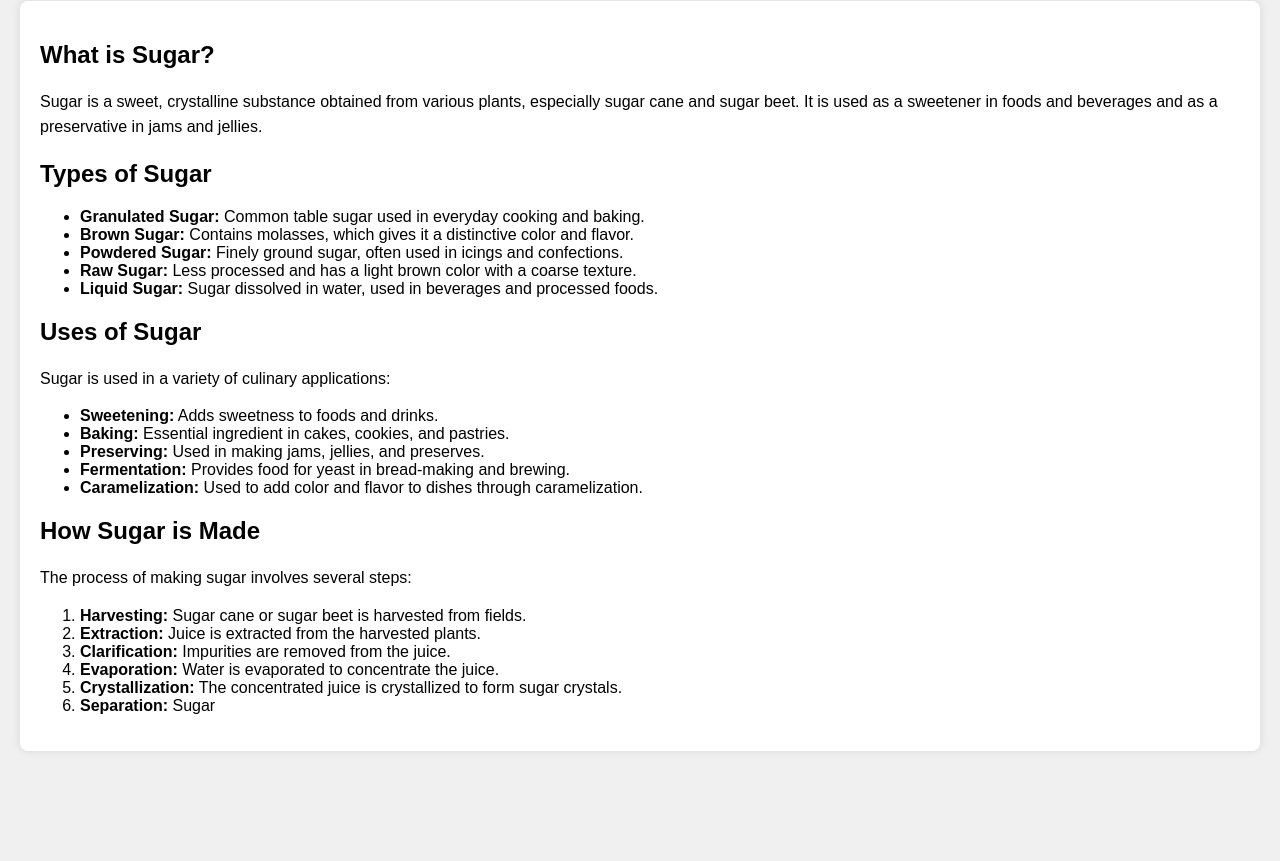
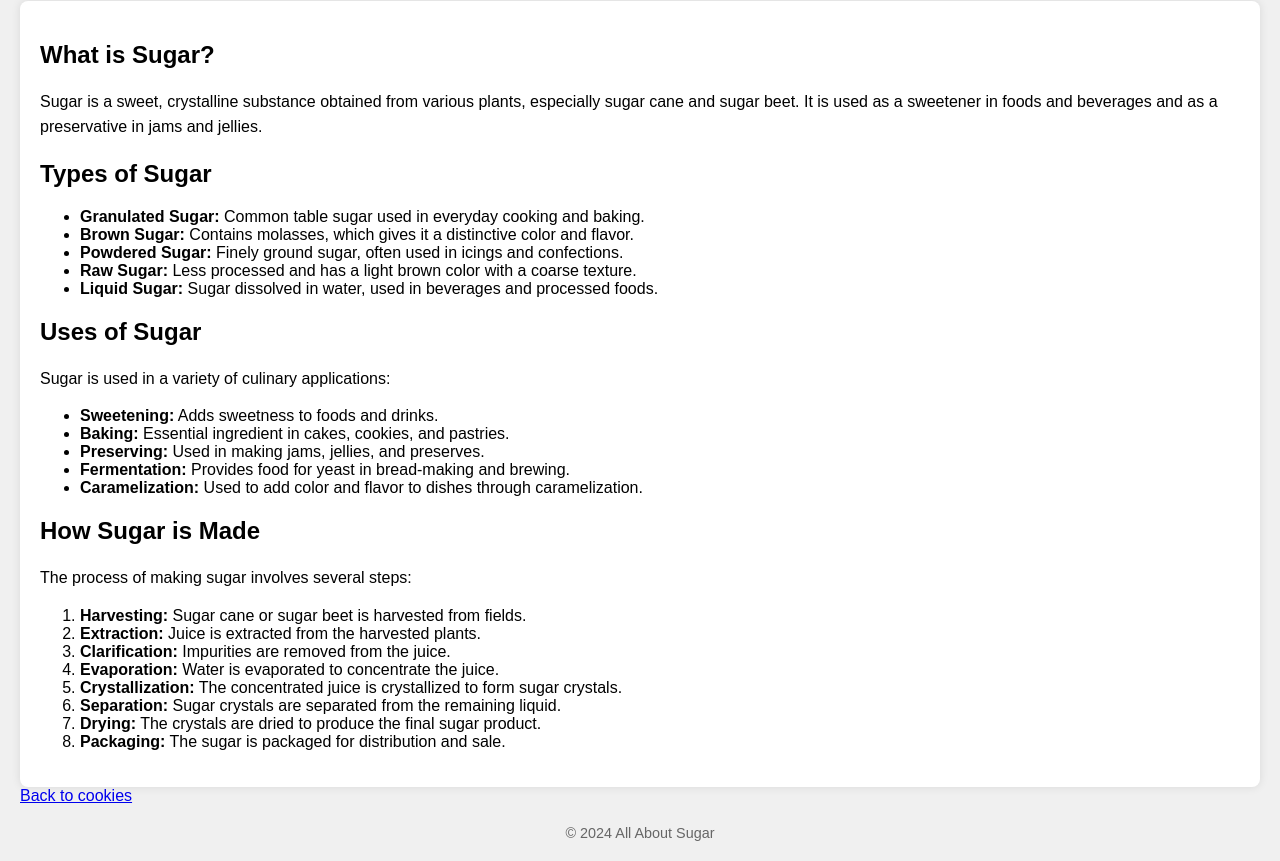
Before and after one commit to mirnohan2000/WEBRECIPE, a plain HTML site: page about_sugar.html in a window 1280 px wide. Shown: the part 79-940 px from the top of the page. Before the commit the page ends 850 px from the top, so only its background shows below. Drawn offline with Linux system fonts and the light colour scheme.

Commit message:
Update about_sugar.html
update sugar

```diff
--- a/about_sugar.html
+++ b/about_sugar.html
@@ -72,4 +72,14 @@
             <li><strong>Clarification:</strong> Impurities are removed from the juice.</li>
             <li><strong>Evaporation:</strong> Water is evaporated to concentrate the juice.</li>
             <li><strong>Crystallization:</strong> The concentrated juice is crystallized to form sugar crystals.</li>
-            <li><strong>Separation:</strong> Sugar
+            <li><strong>Separation:</strong> Sugar crystals are separated from the remaining liquid.</li>
+            <li><strong>Drying:</strong> The crystals are dried to produce the final sugar product.</li>
+            <li><strong>Packaging:</strong> The sugar is packaged for distribution and sale.</li>
+        </ol>
+    </section>
+    <a href="index.html">Back to cookies</a>
+    <footer>
+        &copy; 2024 All About Sugar
+    </footer>
+</body>
+</html>
```
